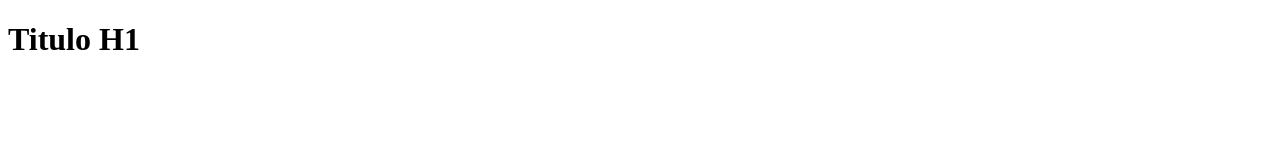
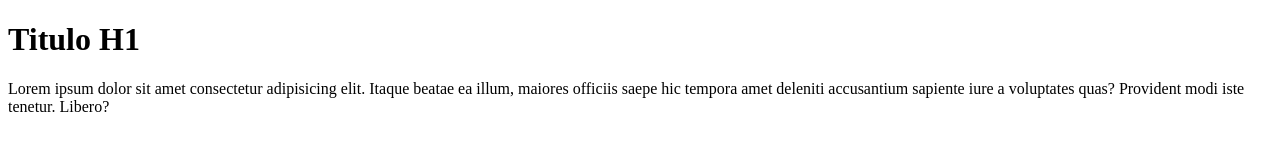
Before and after one commit to JavieraCortes/repositorioPrueba, a plain HTML site: page index.html in a window 1280 px wide. Drawn offline with Linux system fonts and the light colour scheme.

Commit message:
Actualizar index.html

```diff
--- a/index.html
+++ b/index.html
@@ -8,5 +8,6 @@
 </head>
 <body>
   <h1>Titulo H1</h1>
+  <p>Lorem ipsum dolor sit amet consectetur adipisicing elit. Itaque beatae ea illum, maiores officiis saepe hic tempora amet deleniti accusantium sapiente iure a voluptates quas? Provident modi iste tenetur. Libero?</p>
 </body>
 </html>
```
